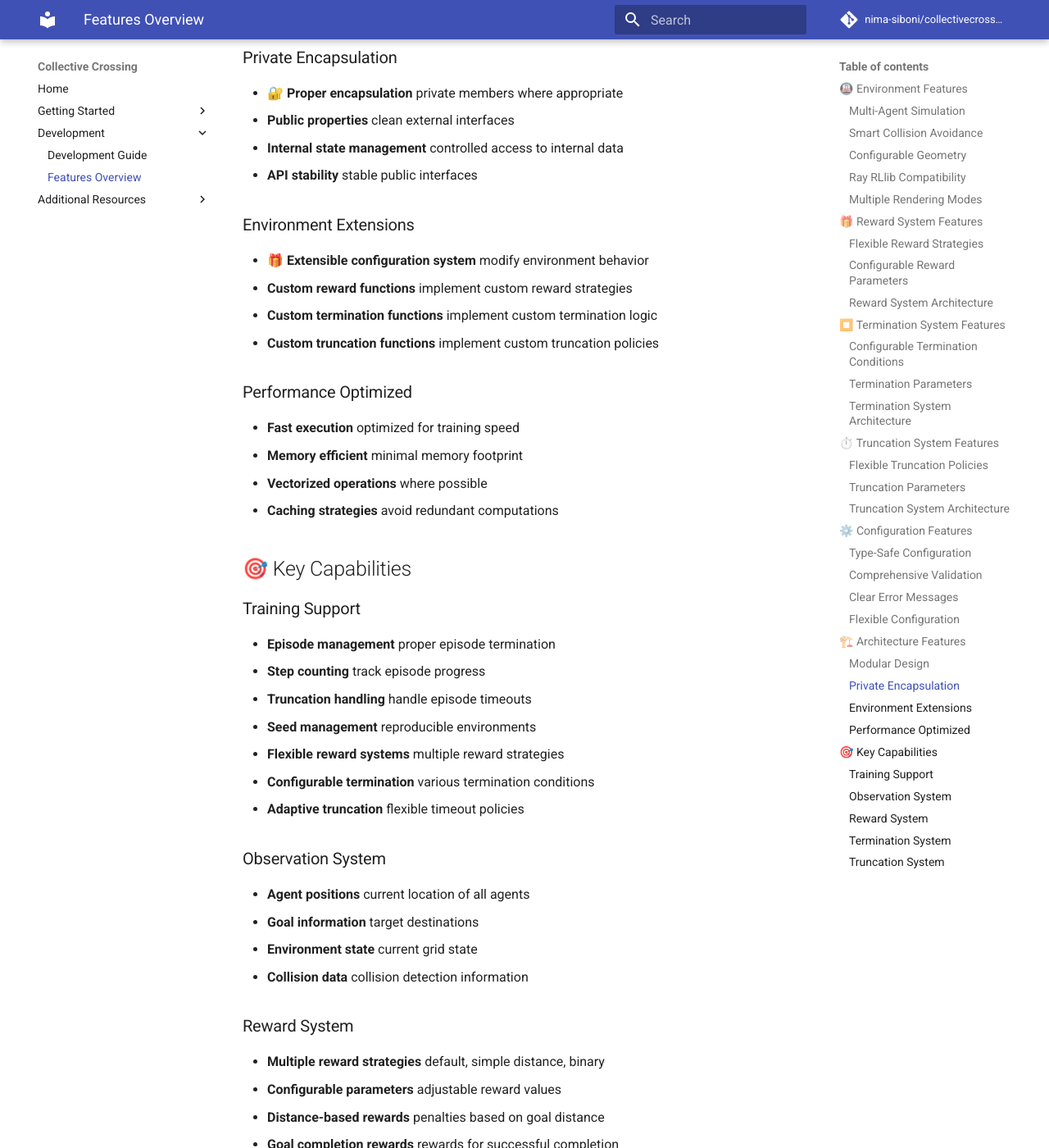
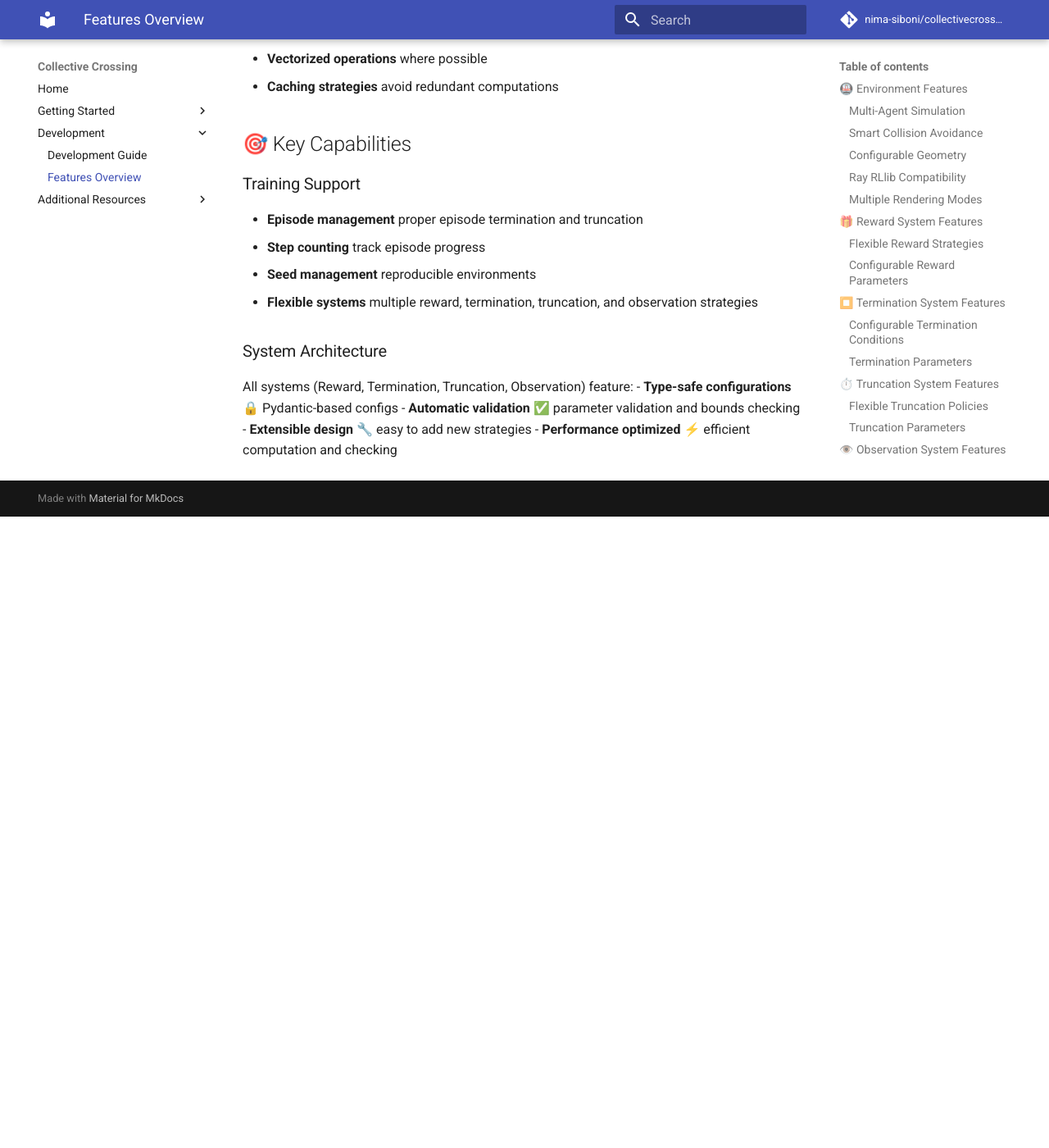
Before and after one commit to nima-siboni/collectivecrossing, an MkDocs documentation site: the page built from docs/features.md, in a window 1280 px wide and 1400 px high, scrolled down 4522 px. Shown: the whole window at 82% size. Built offline with MkDocs 1.6.1 and Material for MkDocs 9.7.7, drawn with Linux system fonts in a browser that asks for light colours; comment, search, counter and statistics services are not loaded; after the commit the page ends 5152 px from its top, so only the background shows below that; some of the changed text lies outside the part shown.

Commit message:
update the docs

```diff
--- a/docs/features.md
+++ b/docs/features.md
@@ -11,7 +11,6 @@
 ### Smart Collision Avoidance
 - **🛡️ Collision prevention** prevents agents from occupying the same space
 - **Intelligent pathfinding** agents navigate around obstacles
-- **Collision detection** with appropriate penalties and rewards
 - **Spatial awareness** agents respect each other's movement
 
 ### Configurable Geometry
@@ -47,12 +46,6 @@
 - **Distance penalty factors** 📐 configurable distance-based penalties
 - **Goal completion rewards** 🎯 rewards for successful goal achievement
 
-### Reward System Architecture
-- **Type-safe configurations** 🔒 Pydantic-based reward configs
-- **Automatic validation** ✅ parameter validation and bounds checking
-- **Extensible design** 🔧 easy to add new reward strategies
-- **Performance optimized** ⚡ efficient reward computation
-
 ## ⏹️ Termination System Features
 
 ### Configurable Termination Conditions
@@ -64,14 +57,7 @@
 ### Termination Parameters
 - **Maximum steps per agent** 📊 individual agent step limits
 - **Completion requirements** ✅ configurable completion criteria
-- **Timeout penalties** ⚠️ penalties for incomplete agents
 - **Flexible termination logic** 🧠 customizable termination rules
-
-### Termination System Architecture
-- **Type-safe configurations** 🔒 Pydantic-based termination configs
-- **Automatic validation** ✅ parameter validation and bounds checking
-- **Extensible design** 🔧 easy to add new termination strategies
-- **Performance optimized** ⚡ efficient termination checking
 
 ## ⏱️ Truncation System Features
 
@@ -84,14 +70,17 @@
 ### Truncation Parameters
 - **Maximum episode steps** 📊 overall episode step limits
 - **Early truncation thresholds** 🎯 percentage-based early termination
-- **Agent activity requirements** 👥 require all agents to be active
 - **Flexible truncation logic** 🧠 customizable truncation rules
 
-### Truncation System Architecture
-- **Type-safe configurations** 🔒 Pydantic-based truncation configs
-- **Automatic validation** ✅ parameter validation and bounds checking
-- **Extensible design** 🔧 easy to add new truncation strategies
-- **Performance optimized** ⚡ efficient truncation checking
+## 👁️ Observation System Features
+
+### Configurable Observation Functions
+- **Agent positions** current location of all agents
+- **Tram door information** door position and boundaries
+- **Environment state** current grid state and geometry
+- **Multi-agent awareness** positions of other agents
+- **Type-safe observation spaces** gym-compatible observation spaces
+- **Custom observation strategies** implement custom observation logic
 
 ## ⚙️ Configuration Features
 
@@ -106,9 +95,7 @@
 - **Boundary checking** validates all coordinates within grid
 - **Agent count limits** reasonable limits for performance
 - **Render mode validation** ensures valid rendering options
-- **Reward parameter validation** validates reward function parameters
-- **Termination parameter validation** validates termination conditions
-- **Truncation parameter validation** validates truncation policies
+- **Parameter validation** validates reward, termination, truncation, and observation parameters
 
 ### Clear Error Messages
 - **💬 Descriptive validation failures** helpful error messages
@@ -139,9 +126,7 @@
 
 ### Environment Extensions
 - **🎁 Extensible configuration system** modify environment behavior
-- **Custom reward functions** implement custom reward strategies
-- **Custom termination functions** implement custom termination logic
-- **Custom truncation functions** implement custom truncation policies
+- **Custom functions** implement custom reward, termination, truncation, and observation logic
 
 ### Performance Optimized
 - **Fast execution** optimized for training speed
@@ -152,35 +137,14 @@
 ## 🎯 Key Capabilities
 
 ### Training Support
-- **Episode management** proper episode termination
+- **Episode management** proper episode termination and truncation
 - **Step counting** track episode progress
-- **Truncation handling** handle episode timeouts
 - **Seed management** reproducible environments
-- **Flexible reward systems** multiple reward strategies
-- **Configurable termination** various termination conditions
-- **Adaptive truncation** flexible timeout policies
+- **Flexible systems** multiple reward, termination, truncation, and observation strategies
 
-### Observation System
-- **Agent positions** current location of all agents
-- **Goal information** target destinations
-- **Environment state** current grid state
-- **Collision data** collision detection information
-
-### Reward System
-- **Multiple reward strategies** default, simple distance, binary
-- **Configurable parameters** adjustable reward values
-- **Distance-based rewards** penalties based on goal distance
-- **Goal completion rewards** rewards for successful completion
-- **Collision penalties** penalties for agent collisions
-
-### Termination System
-- **Flexible termination** configurable termination conditions
-- **Individual termination** per-agent termination logic
-- **Collective termination** all-agents termination logic
-- **Custom termination** extensible termination functions
-
-### Truncation System
-- **Flexible truncation** configurable truncation policies
-- **Step-based truncation** maximum step limits
-- **Early truncation** percentage-based early termination
-- **Custom truncation** extensible truncation functions
+### System Architecture
+All systems (Reward, Termination, Truncation, Observation) feature:
+- **Type-safe configurations** 🔒 Pydantic-based configs
+- **Automatic validation** ✅ parameter validation and bounds checking
+- **Extensible design** 🔧 easy to add new strategies
+- **Performance optimized** ⚡ efficient computation and checking
```
Also changed, not shown: other parts of docs/features.md (+1 -1 lines), README.md (+6 -1 lines), docs/development.md (+21 -2 lines), docs/index.md (+5 -1 lines), docs/installation.md (+4 -1 lines), docs/usage.md (+53 -5 lines).
